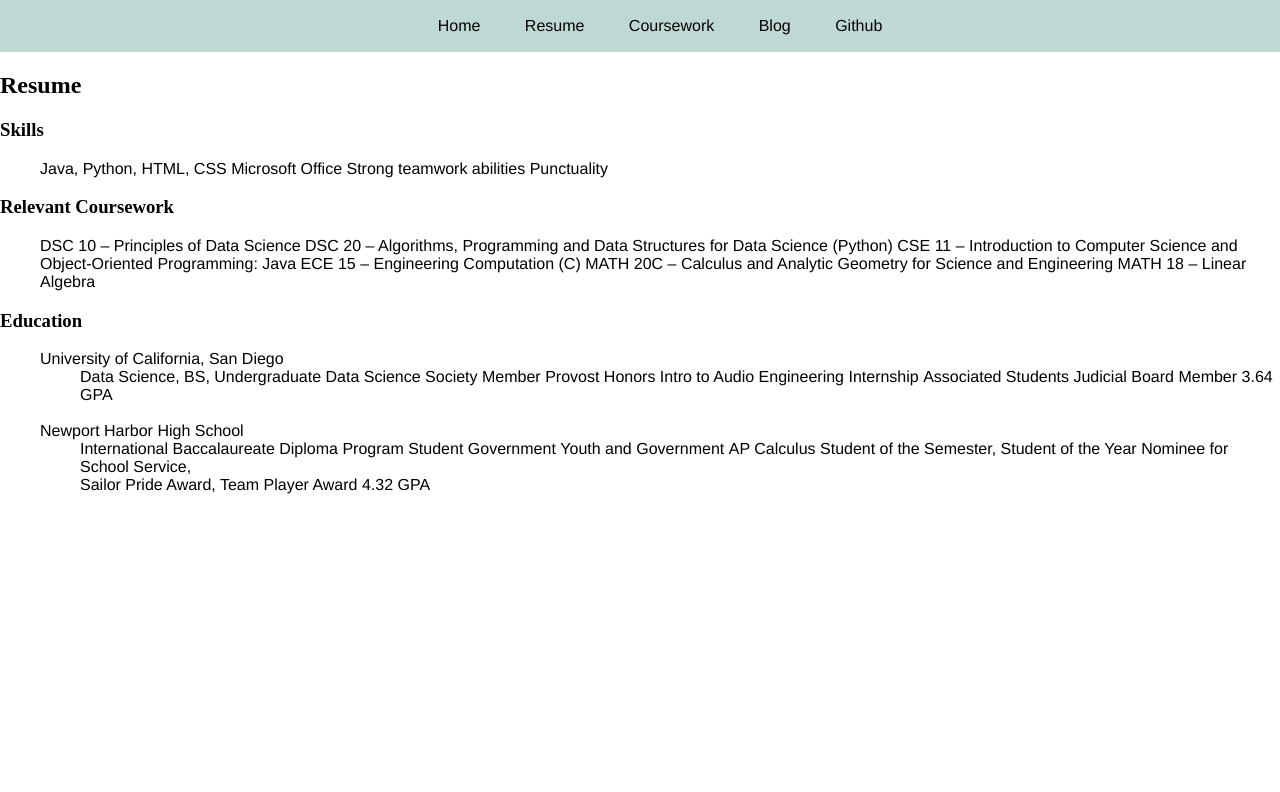
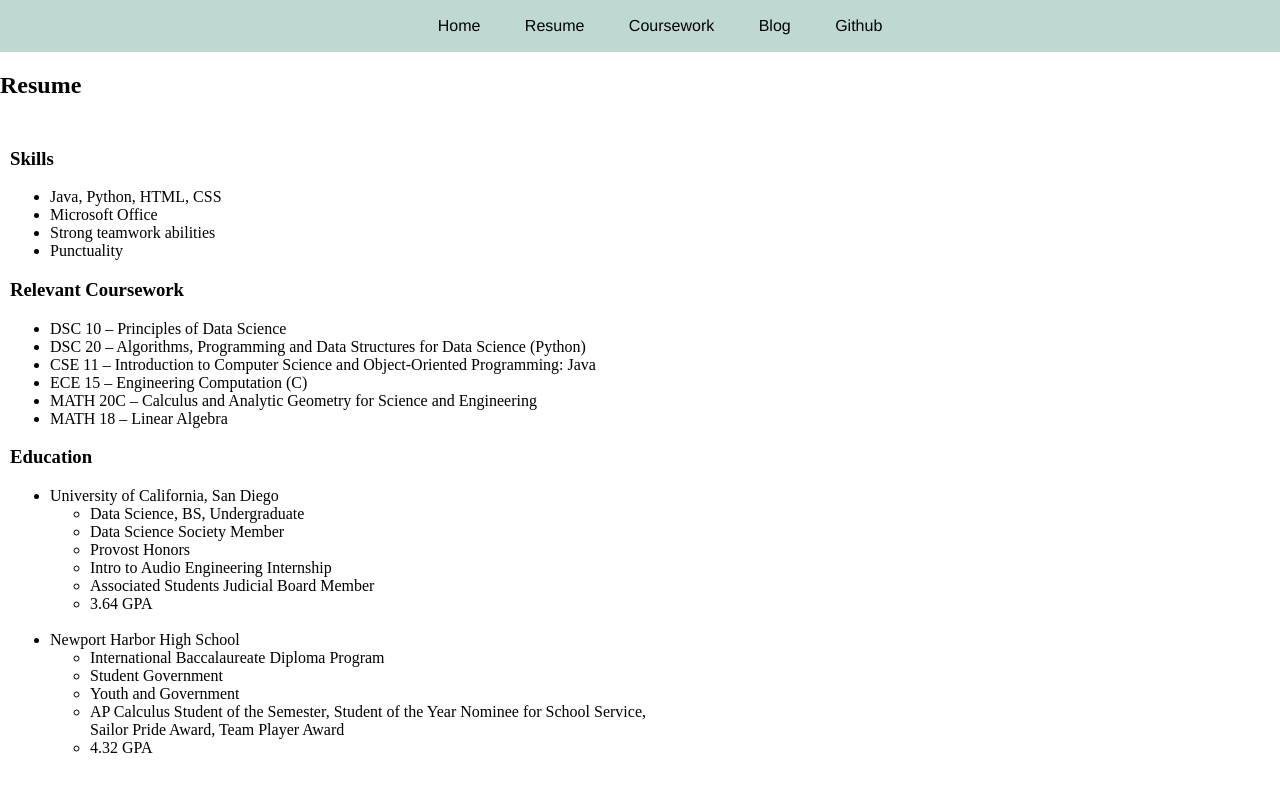
Before and after one commit to declansullivan/static-html-site, a Jekyll site: the page built from resume/index.html, in a window 1280 px wide. Shown: the top 792 px of the page. Built offline with Jekyll 4.4.1, drawn with Linux system fonts in a browser that asks for light colours.

Commit message:
Update main.css

```diff
--- a/css/main.css
+++ b/css/main.css
@@ -5,6 +5,7 @@
 
 .resume {
   text-align: left;
+  padding: 10px;
 }
 
 .main {
@@ -18,12 +19,12 @@
   padding: 1px;
 }
 
-ul {
+nav ul {
   font-family: "Helvetica";
   list-style: none;
 }
 
-li {
+nav ul li {
   display: inline;
 }
 
```
